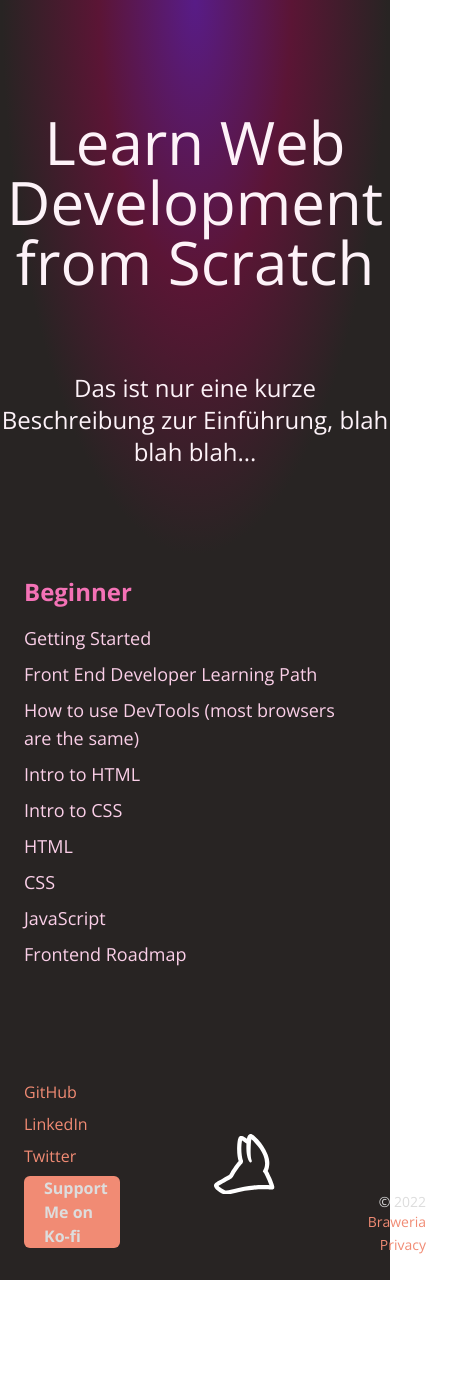
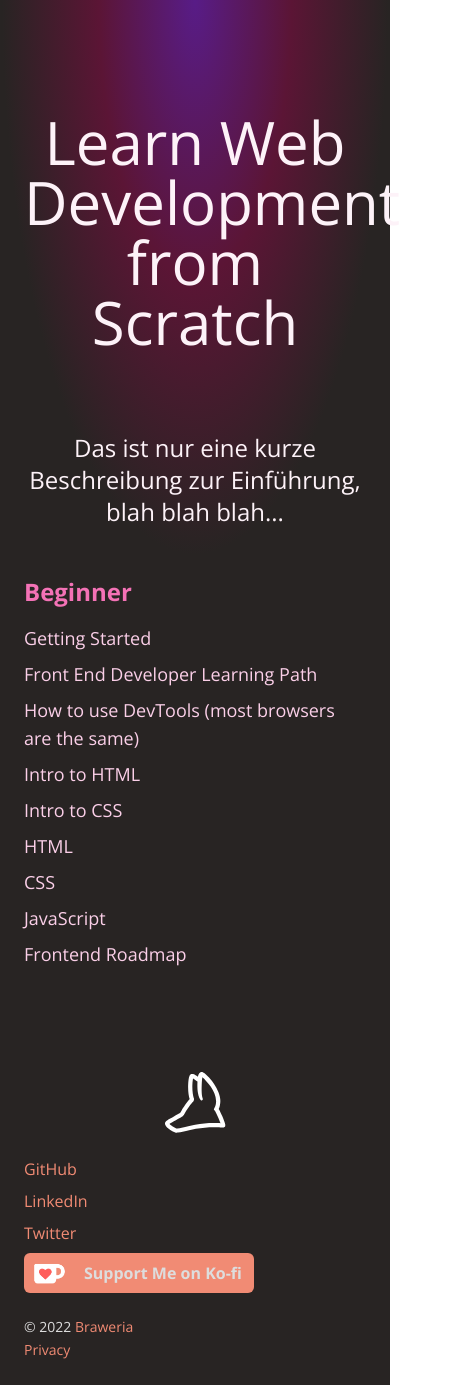
Before and after one commit to wiktoriavh/learn-web-dev, a Next.js app: page / in a window 390 px wide. Shown: the whole page, 450 px wide, since content can reach past the window. Before the commit the page ends 1280 px from the top, so only its background shows below. Built offline with nearby package versions, Linux system fonts and the light colour scheme.

Commit message:
📱 footer and hero

```diff
--- a/components/Footer.tsx
+++ b/components/Footer.tsx
@@ -1,6 +1,7 @@
 import Image from 'next/image';
 import Link from 'next/link';
-import { forwardRef, LegacyRef } from 'react';
+import type { LegacyRef } from 'react';
+import { forwardRef } from 'react';
 
 import KoFiLogo from '../public/Ko-fi_Icon_RGBforDarkBg.png';
 import { Logo } from './Logo';
@@ -8,7 +9,7 @@ import { Logo } from './Logo';
 export function Footer(): JSX.Element {
   return (
     <footer className="py-6">
-      <div className="flex flex-row justify-between items-end ">
+      <div className="flex flex-col md:flex-row gap-4 justify-between md:items-end ">
         <div className="px-6 flex-1">
           <ul>
             <Item>
@@ -47,14 +48,14 @@ export function Footer(): JSX.Element {
             </Item>
           </ul>
         </div>
-        <div className="self-center flex-1 flex flex-row justify-center items-center">
+        <div className="self-center flex-1 flex flex-row justify-center items-center order-first md:order-none">
           <Link href="https://github.com/braweria">
             <a>
               <Logo />
             </a>
           </Link>
         </div>
-        <div className="px-6 flex-1 text-right">
+        <div className="px-6 flex-1 md:text-right">
           <p className="text-sm text-light-grey">
             &copy; {new Date().getFullYear()}{' '}
             <Link href="https://github.com/braweria" passHref>
--- a/components/Hero.tsx
+++ b/components/Hero.tsx
@@ -1,6 +1,6 @@
 export function Hero(): JSX.Element {
   return (
-    <div className="h-[35rem] py-28 bg-gradient-radial-top from-[#581C87] via-[#5B1535] to-dark ">
+    <div className="h-[35rem] py-28 px-6 bg-gradient-radial-top from-[#581C87] via-[#5B1535] to-dark ">
       <div className="md:container mx-auto">
         <h1 className="text-6xl text-pink-50 text-center font-light ">
           Learn Web Development from Scratch
```
